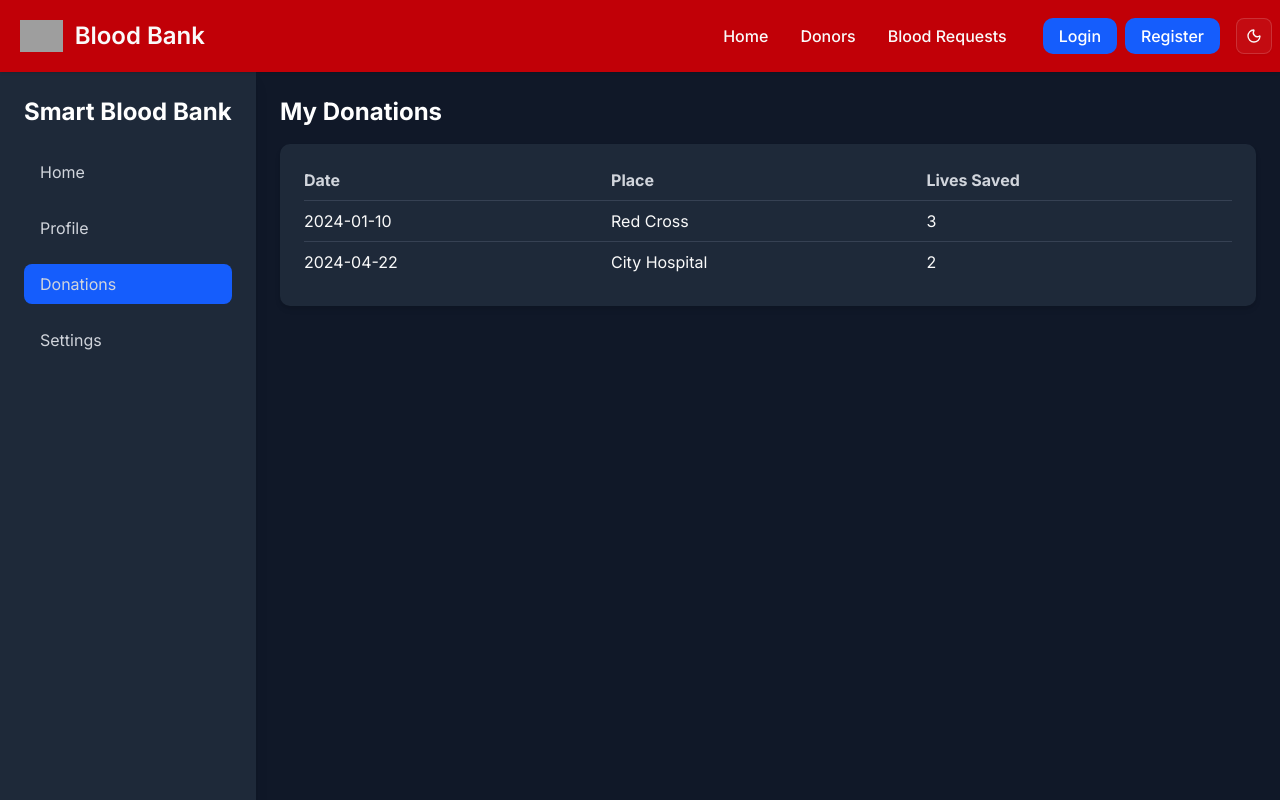
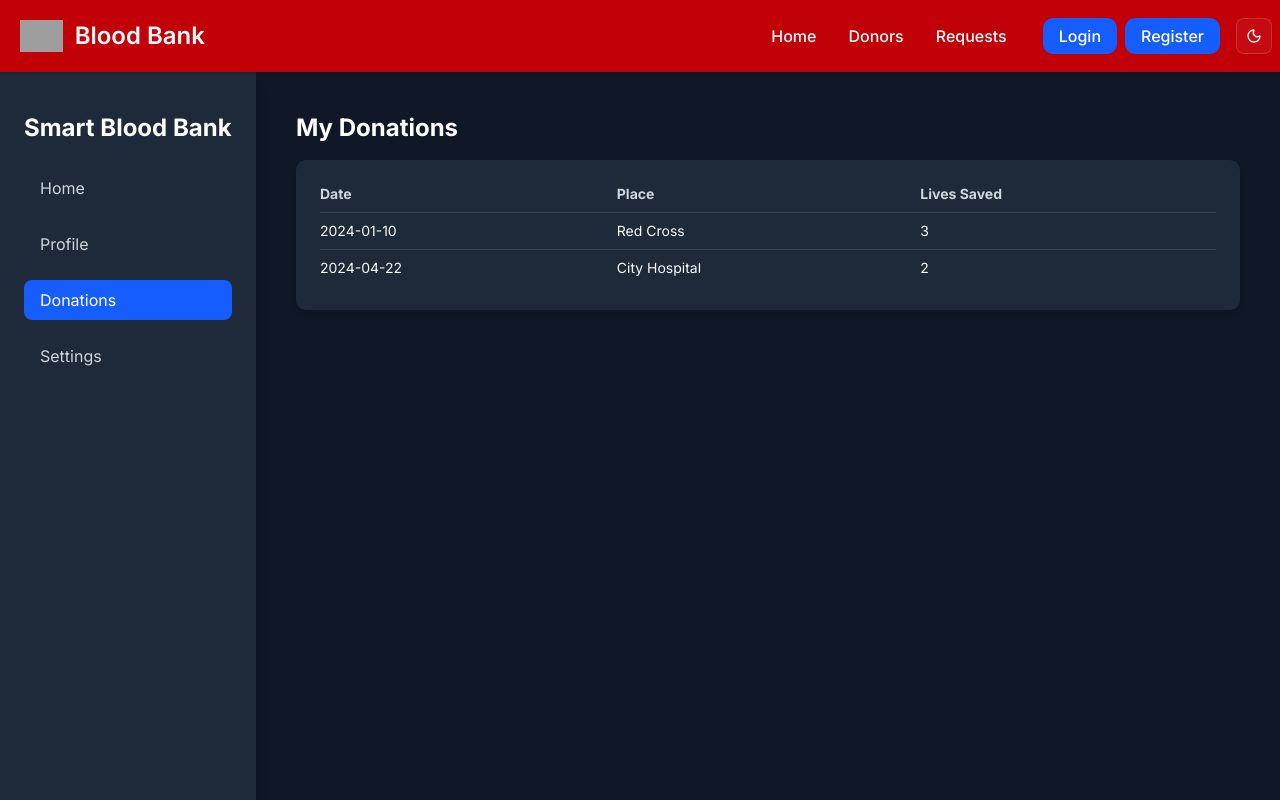
Before and after one commit to Neon17/blood-bank-frontend, a Next.js app: page /donations in a window 1280 px wide. Shown: the top 800 px of the page. Built offline with nearby package versions, Linux system fonts and the light colour scheme; no server answers; grey boxes are pictures that could not be loaded.

Commit message:
fix: improve navbar toggle and dropdown, normalize responsive layouts, add sidebar responsiveness with outside click close, make donations table scrollable, and add down chevron icon

```diff
--- a/src/app/(dashboard)/dashboard/page.tsx
+++ b/src/app/(dashboard)/dashboard/page.tsx
@@ -3,7 +3,7 @@ export default function DashboardPage() {
         <div className="p-6 space-y-6">
             <h1 className="text-3xl font-bold text-gray-800 dark:text-white">Dashboard</h1>
 
-            <div className="grid grid-cols-1 md:grid-cols-3 gap-6">
+            <div className="grid grid-cols-1 md:grid-cols-3 gap-6 w-full">
                 {[
                     { label: "Total Donations", value: 8, color: "red" },
                     { label: "Lives Impacted", value: 24, color: "green" },
--- a/src/app/(dashboard)/donations/page.tsx
+++ b/src/app/(dashboard)/donations/page.tsx
@@ -5,23 +5,25 @@ export default function DonationsPage() {
     ];
 
     return (
-        <div className="p-6">
+        <div className="p-4 sm:p-6 pt-5">
             <h1 className="text-2xl font-bold text-gray-800 dark:text-white mb-4">My Donations</h1>
-            <div className="bg-white dark:bg-gray-800 p-6 rounded-lg shadow-md">
-                <table className="min-w-full">
+
+            {/* Make table horizontally scrollable on small screens */}
+            <div className="bg-white dark:bg-gray-800 p-4 sm:p-6 rounded-lg shadow-md overflow-x-auto">
+                <table className="min-w-full text-sm">
                     <thead>
                         <tr className="text-left text-gray-600 dark:text-gray-300">
-                            <th className="pb-2">Date</th>
-                            <th className="pb-2">Place</th>
-                            <th className="pb-2">Lives Saved</th>
+                            <th className="pb-2 pr-4">Date</th>
+                            <th className="pb-2 pr-4">Place</th>
+                            <th className="pb-2 pr-4">Lives Saved</th>
                         </tr>
                     </thead>
                     <tbody>
                         {donations.map((d, i) => (
                             <tr key={i} className="border-t border-gray-300 dark:border-gray-700">
-                                <td className="py-2">{d.date}</td>
-                                <td className="py-2">{d.place}</td>
-                                <td className="py-2">{d.lives}</td>
+                                <td className="py-2 pr-4 whitespace-nowrap">{d.date}</td>
+                                <td className="py-2 pr-4 whitespace-nowrap">{d.place}</td>
+                                <td className="py-2 pr-4 whitespace-nowrap">{d.lives}</td>
                             </tr>
                         ))}
                     </tbody>
--- a/src/app/(dashboard)/layout.tsx
+++ b/src/app/(dashboard)/layout.tsx
@@ -3,39 +3,64 @@
 import Link from "next/link";
 import { usePathname } from "next/navigation";
 import { useEffect, useState } from "react";
+import { Menu, X } from "lucide-react"; // Hamburger and close icons
 
 export default function DashboardLayout({ children }: { children: React.ReactNode }) {
     const pathname = usePathname();
-    const [ currentPath, setCurrentPath ] = useState(pathname);
+    const [currentPath, setCurrentPath] = useState(pathname);
+    const [sidebarOpen, setSidebarOpen] = useState(false);
 
     useEffect(() => {
-    if (pathname) {
-      setCurrentPath(pathname);
-    }
-  }, [pathname]);
+        if (pathname) {
+            setCurrentPath(pathname);
+        }
+    }, [pathname]);
+
+    const navLinks = [
+        { href: "/dashboard", label: "Home" },
+        { href: "/profile", label: "Profile", activeOn: ["/profile", "/profile/edit"] },
+        { href: "/donations", label: "Donations" },
+        { href: "/settings", label: "Settings" },
+    ]
+
+    const isActive = (href: string, activeOn?: string[]) =>
+        activeOn?.includes(currentPath) || currentPath === href;
 
     return (
-        <div className="flex min-h-screen bg-gray-100 dark:bg-gray-900">
+        <div className="flex min-h-screen h-full bg-gray-100 dark:bg-gray-900 relative">
+            {/* Mobile Hamburger Button */}
+            <div className={`md:hidden ${sidebarOpen ? "fixed" : "absolute"} top-4 left-4 z-1002`}>
+                <button onClick={() => setSidebarOpen(!sidebarOpen)} className="text-gray-800 dark:text-white">
+                    {sidebarOpen ? <X size={28} /> : <Menu size={28} />}
+                </button>
+            </div>
+
             {/* Sidebar */}
-            <aside className="w-64 bg-white dark:bg-gray-800 shadow-lg p-6 hidden md:block">
+            <aside
+                className={`fixed top-0 pt-10 left-0 h-full min-h-screen w-64 bg-white dark:bg-gray-800 shadow-lg p-6 md:z-40 z-[1001] transform transition-transform duration-300 ease-in-out
+                ${sidebarOpen ? "translate-x-0" : "-translate-x-full"} md:translate-x-0 md:relative md:block`}
+            >
                 <h2 className="text-2xl font-bold mb-6 text-gray-800 dark:text-white">Smart Blood Bank</h2>
                 <nav className="space-y-4">
-                    <Link href="/dashboard" className={`block px-4 py-2 rounded-md text-gray-700 dark:text-gray-300 hover:bg-blue-500 hover:text-white transition ${currentPath === '/dashboard' ? 'bg-blue-600 text-white' : ''}`}>
-                        Home
-                    </Link>
-                    <Link href="/profile" className={`block px-4 py-2 rounded-md  text-gray-700 dark:text-gray-300 hover:bg-blue-500 hover:text-white transition ${(currentPath === '/profile' || currentPath === '/profile/edit') ? 'bg-blue-600 text-white' : ''}`}>
-                        Profile
-                    </Link>
-                    <Link href="/donations" className={`block px-4 py-2 rounded-md text-gray-700 dark:text-gray-300 hover:bg-blue-500 hover:text-white transition ${currentPath === '/donations' ? 'bg-blue-600 text-white' : ''}`}>
-                        Donations
-                    </Link>
-                    <Link href="/settings" className={`block px-4 py-2 rounded-md text-gray-700 dark:text-gray-300 hover:bg-blue-500 hover:text-white transition ${currentPath === '/settings' ? 'bg-blue-600 text-white' : ''}`}>
-                        Settings
-                    </Link>
+                    {navLinks.map(({ href, label, activeOn }) => (
+                        <Link
+                            key={href}
+                            href={href}
+                            className={`block px-4 py-2 rounded-md transition ${
+                                isActive(href, activeOn)
+                                    ? "bg-blue-600 text-white"
+                                    : "text-gray-700 dark:text-gray-300 hover:bg-blue-500 hover:text-white"
+                            }`}
+                            onClick={() => setSidebarOpen(false)} // auto-close on mobile
+                        >
+                            {label}
+                        </Link>
+                    ))}
                 </nav>
             </aside>
 
-            <main className="flex-1">{children}</main>
+            {/* Main Content */}
+            <main className="flex-1 p-4">{children}</main>
         </div>
     );
 }
--- a/src/app/(dashboard)/profile/edit/page.tsx
+++ b/src/app/(dashboard)/profile/edit/page.tsx
@@ -52,8 +52,8 @@ export default function EditProfilePage() {
     if (!user) return <div className="text-center py-10 min-h-screen">Loading...</div>;
 
     return (
-        <div className="w-full max-w-5xl mx-auto p-6">
-            <h1 className="text-3xl font-bold mb-6 text-gray-800 dark:text-white">Edit Your Profile</h1>
+        <div className="w-full max-w-5xl mx-auto sm:p-6 pt-6">
+            <h1 className="text-3xl font-bold mb-6 text-gray-800 dark:text-white text-center">Edit Your Profile</h1>
 
             <div className="bg-white dark:bg-gray-800 shadow rounded-lg p-6 space-y-4">
                 {error && <p className="bg-red-500 text-white p-3 rounded">{error}</p>}
@@ -99,7 +99,7 @@ export default function EditProfilePage() {
 
                 <div className="mt-10">
                     <h2 className="text-lg font-semibold mb-2 text-gray-700 dark:text-gray-200">Select Your Location</h2>
-                    <MapPicker location={location} onChange={setLocation} />
+                    <MapPicker width='100%' location={location} onChange={setLocation} />
                 </div>
             </div>
         </div>
--- a/src/app/(dashboard)/profile/page.tsx
+++ b/src/app/(dashboard)/profile/page.tsx
@@ -32,11 +32,11 @@ export default function ProfilePage() {
         <div className="flex min-h-screen bg-gray-100 dark:bg-gray-900">
 
             {/* Main Content */}
-            <main className="flex-1 p-6">
+            <main className="flex-1 sm:p-6 pt-5">
                 <div className="mx-auto bg-white dark:bg-gray-800 shadow rounded-lg p-8">
                     <h1 className="text-3xl font-semibold text-gray-800 dark:text-white mb-6">Profile Overview</h1>
 
-                    <div className="grid md:grid-cols-2 gap-8">
+                    <div className="grid lg:grid-cols-2 gap-8">
                         {/* User Info */}
                         <div>
                             <div className="mb-4">
--- a/src/app/_components/Navbar.tsx
+++ b/src/app/_components/Navbar.tsx
@@ -4,9 +4,11 @@ import Link from "next/link";
 import { usePathname } from "next/navigation";
 import { useAuth } from "../authInfo";
 import { ModeToggle } from "./ModeToggle";
+import { ChevronDown } from "lucide-react";
 
 export default function Navbar() {
     const [IsOpen, SetIsOpen] = useState(false);
+    const [navbarOpen, setNavbarOpen] = useState(false);
     const { user } = useAuth();
 
     const pathname = usePathname();
@@ -22,30 +24,33 @@ export default function Navbar() {
     return (
         <>
             <header className="shadow-sm bg-red-300 dark:bg-red-700 sticky top-0 z-999">
-                <nav className="w-full max-w-7xl justify-self-center flex items-center justify-center py-2 px-2">
+                <nav className="w-full max-w-7xl justify-self-center flex items-center justify-center px-2">
                     <div className="flex flex-wrap items-center justify-between mx-auto p-3 w-full">
                         <Link href="/" className="flex items-center space-x-3 rtl:space-x-reverse">
                             <img src="https://flowbite.com/docs/images/logo.svg" className="h-8" alt="BloodBank Logo" />
                             <span className="self-center text-2xl font-semibold whitespace-nowrap">Blood Bank</span>
                         </Link>
-                        <button data-collapse-toggle="navbar-default" type="button" className="inline-flex items-center p-2 w-10 h-10 justify-center text-sm text-gray-500 rounded-lg md:hidden hover:bg-gray-100 focus:outline-none focus:ring-2 focus:ring-gray-200" aria-controls="navbar-default" aria-expanded="false">
+                    <div className="md:hidden">
+                        <ModeToggle />
+                    </div>
+                        <button type="button" onClick={()=>setNavbarOpen(!navbarOpen)} className="inline-flex items-center p-2 w-10 h-10 justify-center text-sm text-gray-500 rounded-lg md:hidden hover:bg-gray-100 focus:outline-none focus:ring-2 focus:ring-gray-200" aria-controls="navbar-default" aria-expanded="false">
                             <span className="sr-only">Open main menu</span>
                             <svg className="w-5 h-5" aria-hidden="true" xmlns="http://www.w3.org/2000/svg" fill="none" viewBox="0 0 17 14">
                                 <path stroke="currentColor" strokeLinecap="round" strokeLinejoin="round" strokeWidth="2" d="M1 1h15M1 7h15M1 13h15" />
                             </svg>
                         </button>
-                        <div className="hidden w-full md:block md:w-auto" id="navbar-default">
+                        <div className={`${navbarOpen && 'hidden sticky top-0'} w-full md:block md:w-auto`} id="navbar-default">
                             <ul className="font-medium flex flex-col items-center p-4 md:p-0 mt-4 border border-gray-100 rounded-lg md:flex-row md:space-x-8 rtl:space-x-reverse md:mt-0 md:border-0">
-                                <li>
+                                <li className="w-full text-center">
                                     <Link href="/" className={`block py-2 px-3 rounded-sm hover:bg-gray-100 md:hover:bg-transparent md:border-0 md:hover:text-blue-700 md:p-0 ${(currentPath === '/') ? 'text-blue-700 dark:text-blue-300' : ''}`}>Home</Link>
                                 </li>
-                                <li>
+                                <li className="w-full text-center">
                                     <Link href="/donors" className={`block py-2 px-3 rounded-sm hover:bg-gray-100 md:hover:bg-transparent md:border-0 md:hover:text-blue-700 dark:hover:text-blue-300 md:p-0 ${(currentPath === '/donors') ? 'text-blue-700 dark:text-blue-300' : ''}`}>Donors</Link>
                                 </li>
-                                <li>
-                                    <Link href="/requests" className={`block py-2 px-3rounded-sm hover:bg-gray-100 md:hover:bg-transparent md:border-0 md:hover:text-blue-700 dark:hover:text-blue-300 md:p-0 ${(currentPath === '/requests') ? 'text-blue-700 dark:text-blue-300' : ''}`}>Blood Requests</Link>
+                                <li className="w-full text-center">
+                                    <Link href="/requests" className={`block py-2 px-3rounded-sm hover:bg-gray-100 md:hover:bg-transparent md:border-0 md:hover:text-blue-700 dark:hover:text-blue-300 md:p-0 ${(currentPath === '/requests') ? 'text-blue-700 dark:text-blue-300' : ''}`}>Requests</Link>
                                 </li>
-                                <li>
+                                <li className="w-full flex justify-center py-3">
 
                                     {!user &&
                                         <div className="relative inline-block text-left">
@@ -60,14 +65,15 @@ export default function Navbar() {
                                     {user &&
                                         <>
                                             <div className="relative inline-block text-left">
-                                                <button id="dropdownButton" onClick={() => { SetIsOpen(!IsOpen); console.log(IsOpen) }} className="px-4 py-2 text-blue-600 dark:text-blue-300 rounded-lg hover:text-blue-800 dark:hover:text-blue-400 hover:cursor-pointer">
-                                                    {user.name}
+                                                <button id="dropdownButton" onClick={() => { SetIsOpen(!IsOpen); console.log(IsOpen) }} className="flex items-center px-4 py-2 text-blue-600 dark:text-blue-300 rounded-lg hover:text-blue-800 dark:hover:text-blue-400 hover:cursor-pointer">
+                                                    {user.name.split(' ')[0].charAt(0).toUpperCase() + user.name.split(' ')[0].slice(1)}
+                                                    <ChevronDown className="w-4 h-4 ml-1 inline text-gray-600 dark:text-gray-300" />
                                                 </button>
                                             </div>
                                         </>
                                     }
 
-                                    {IsOpen && <div id="dropdownMenu" className="absolute mt-2 border border-gray-200 bg-gray-300 dark:bg-gray-700 rounded-md shadow-lg z-1000">
+                                    {IsOpen && <div id="dropdownMenu" className="absolute mt-10 border border-gray-200 bg-gray-300 dark:bg-gray-700 rounded-md shadow-lg z-1000">
                                         <Link href="/profile" className="block px-4 py-2 text-gray-700 hover:bg-gray-100 dark:text-gray-300 dark:hover:bg-gray-900" onClick={() => { SetIsOpen(!IsOpen); }}>See Profile</Link>
                                         <Link href="/logout" className="block px-4 py-2 text-gray-700 hover:bg-gray-100 dark:text-gray-300 dark:hover:bg-gray-900" onClick={() => { SetIsOpen(!IsOpen); }}>Logout</Link>
                                     </div>}
@@ -76,7 +82,9 @@ export default function Navbar() {
                         </div>
                     </div>
 
-                    <ModeToggle />
+                    <div className="hidden md:flex">
+                        <ModeToggle />
+                    </div>
                 </nav>
             </header>
         </>
--- a/src/app/donors/page.tsx
+++ b/src/app/donors/page.tsx
@@ -35,7 +35,7 @@ export default function Donors() {
 
             {/* Left: Map */}
             <div className="h-full w-full overflow-hidden border-r">
-                <MapPicker location={location} onChange={setLocation} width="100%" height="100%" />
+                <MapPicker location={location} onChange={setLocation} width={"100%"} height={"100%"} />
             </div>
 
             {/* Right: Panel */}
--- a/src/app/layout.tsx
+++ b/src/app/layout.tsx
@@ -56,7 +56,7 @@ export default function RootLayout({
       <body className={inter.className}>
         <ThemeProvider attribute={"class"} defaultTheme='dark' enableSystem disableTransitionOnChange>
           <AuthInfoContextProvider>
-            <div className="min-h-screen flex flex-col w-full h-full">
+            <div className="flex flex-col w-full h-full">
 
                 <Navbar />
 
--- a/src/app/requests/create/page.tsx
+++ b/src/app/requests/create/page.tsx
@@ -44,8 +44,8 @@ export default function CreateRequest() {
 
     return (
         <>
-            <div className="flex max-w-7xl mx-auto p-3">
-                <MapPicker location={location} onChange={setLocation} />
+            <div className="flex flex-col md:flex-row max-w-7xl mx-auto p-3">
+                <MapPicker width={"100%"} height={"200px"} location={location} onChange={setLocation} />
                 <form id="edit-form" onSubmit={handleSubmit} className="mx-auto w-full p-5 max-w-lg rounded-lg">
                     {success &&
                         <div className="bg-green-100 border border-green-400 text-green-700 px-4 py-3 rounded relative" role="alert">
```
